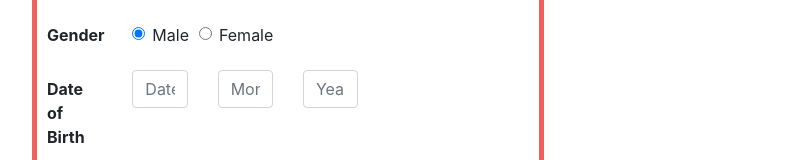
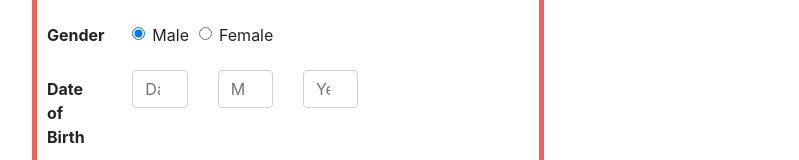
Before and after one commit to 4akhilkumar/external-js-in-angular, an Angular app: page / in a window 1280 px wide. Shown: the part 314-474 px from the top of the page, without its empty margins (352-1151 px from the left). Built offline with nearby package versions, Linux system fonts and the light colour scheme.

Commit message:
input type number

```diff
--- a/src/app/js-validation-form/js-validation-form.component.html
+++ b/src/app/js-validation-form/js-validation-form.component.html
@@ -48,13 +48,13 @@
             <div class="form-group row">
                 <label for="inputName3" class="col-sm-2 col-form-label"><b>Date of Birth</b></label>
                 <div class="col-2">
-                    <input type="text" class="form-control" placeholder="Date">
+                    <input type="number" class="form-control" placeholder="Date">
                 </div>
                 <div class="col-2">
-                    <input type="text" class="form-control" placeholder="Month">
+                    <input type="number" class="form-control" placeholder="Month">
                 </div>
                 <div class="col-2">
-                    <input type="text" class="form-control" placeholder="Year">
+                    <input type="number" class="form-control" placeholder="Year">
                 </div>
             </div>
             <div class="form-group row">
```
